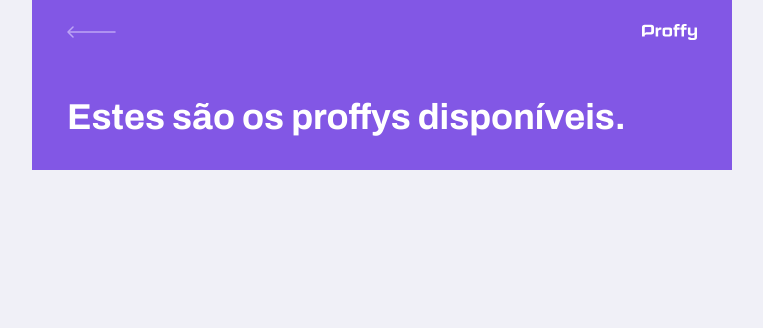
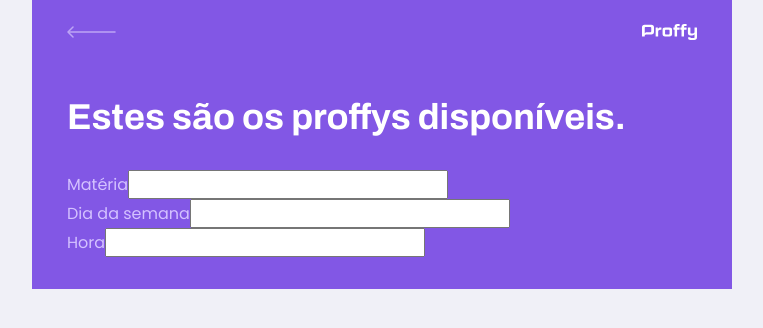
Before and after one commit to g4brielklein/proffy, a React (Create React App) app in the folder web/: page /study in a window 1280 px wide. Shown: the top 328 px of the page, without its empty margins (258-1021 px from the left). Built offline with nearby package versions, Linux system fonts and the light colour scheme.

Commit message:
Building study page

```diff
--- a/web/src/pages/TeacherList/index.tsx
+++ b/web/src/pages/TeacherList/index.tsx
@@ -9,7 +9,20 @@ function TeacherList() {
         <div id="page-teacher-list" className="container">
             <PageHeader title="Estes são os proffys disponíveis.">
                 <form id="search-teachers">
+                    <div className="input-block">
+                        <label htmlFor="subject">Matéria</label>
+                        <input type="text" id="subject" />
+                    </div>
 
+                    <div className="input-block">
+                        <label htmlFor="weeek_day">Dia da semana</label>
+                        <input type="text" id="weeek_day" />
+                    </div>
+
+                    <div className="input-block">
+                        <label htmlFor="time">Hora</label>
+                        <input type="text" id="time" />
+                    </div>
                 </form>
             </PageHeader>
         </div>
--- a/web/src/pages/TeacherList/styles.css
+++ b/web/src/pages/TeacherList/styles.css
@@ -44,3 +44,15 @@
     line-height: 4.2rem;
     color: var(--color-title-in-primary);
 }
+
+#search-teachers {
+    margin-top: 3.2rem;
+}
+
+#search-teachers label {
+    color: var(--color-text-in-primary);
+}
+
+#search-teachers .input-block {
+    position: relative;
+}
```
